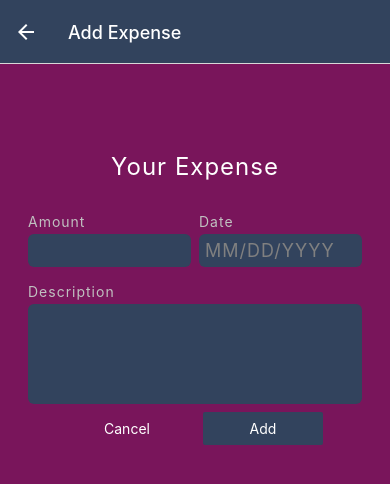
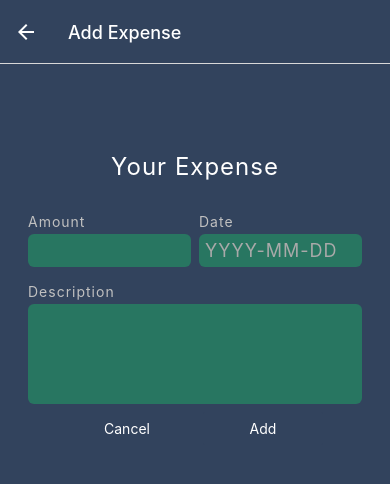
Before and after one commit to wlowrimore/expense_tracker_mobile_app, a React Native app: screen /ManageExpense in a window 390 px wide. Shown: the top 484 px of the page. Built offline with nearby package versions, Linux system fonts and the light colour scheme.

Commit message:
adds functionality to add and update, with pre-populated input fields in update form

```diff
--- a/components/ManageExpense/ExpenseForm.js
+++ b/components/ManageExpense/ExpenseForm.js
@@ -1,9 +1,35 @@
+import { useState } from "react";
 import { View, Text, StyleSheet } from "react-native";
 
 import Input from "./Input";
+import Button from "../UI/Button";
+import { getFormattedDate } from "../../util/date";
 
-function ExpenseForm() {
-  function amountChangedHandler() {}
+function ExpenseForm({ submitButtonLabel, onCancel, onSubmit, defaultValues }) {
+  const [inputValues, setInputValues] = useState({
+    amount: defaultValues ? defaultValues.amount.toString() : "",
+    date: defaultValues ? getFormattedDate(defaultValues.date) : "",
+    description: defaultValues ? defaultValues.description : "",
+  });
+
+  function inputChangedHandler(inputIdentifier, inputValue) {
+    setInputValues((curInputValues) => {
+      return {
+        ...curInputValues,
+        [inputIdentifier]: inputValue,
+      };
+    });
+  }
+
+  function SubmitHandler() {
+    const expenseData = {
+      amount: +inputValues.amount,
+      date: new Date(inputValues.date),
+      description: inputValues.description,
+    };
+
+    onSubmit(expenseData);
+  }
 
   return (
     <View style={styles.form}>
@@ -14,17 +40,19 @@ function ExpenseForm() {
           label="Amount"
           textInputConfig={{
             keyboardType: "decimal-pad",
-            onChangeText: amountChangedHandler,
+            onChangeText: inputChangedHandler.bind(this, "amount"),
+            value: inputValues.amount,
           }}
         />
         <Input
           style={styles.rowInput}
           label="Date"
           textInputConfig={{
-            placeholder: "MM/DD/YYYY",
-            placeholderTextColor: "gray",
+            placeholder: "YYYY-MM-DD",
+            placeholderTextColor: "darkgray",
             maxLength: 10,
-            onChangeText: () => {},
+            onChangeText: inputChangedHandler.bind(this, "date"),
+            value: inputValues.date,
           }}
         />
       </View>
@@ -32,8 +60,18 @@ function ExpenseForm() {
         label="Description"
         textInputConfig={{
           multiline: true,
+          onChangeText: inputChangedHandler.bind(this, "description"),
+          value: inputValues.description,
         }}
       />
+      <View style={styles.buttons}>
+        <Button style={styles.button} mode="flat" onPress={onCancel}>
+          Cancel
+        </Button>
+        <Button style={styles.button} onPress={SubmitHandler}>
+          {submitButtonLabel}
+        </Button>
+      </View>
     </View>
   );
 }
@@ -61,4 +99,15 @@ const styles = StyleSheet.create({
   rowInput: {
     flex: 1,
   },
+
+  buttons: {
+    flexDirection: "row",
+    justifyContent: "center",
+    alignItems: "center",
+  },
+
+  button: {
+    minWidth: 120,
+    marginHorizontal: 8,
+  },
 });
--- a/components/ManageExpense/Input.js
+++ b/components/ManageExpense/Input.js
@@ -32,8 +32,8 @@ const styles = StyleSheet.create({
   },
 
   input: {
-    backgroundColor: GlobalStyles.colors.primary500,
-    color: "silver",
+    backgroundColor: GlobalStyles.colors.primary700,
+    color: "white",
     letterSpacing: 1,
     padding: 6,
     borderRadius: 6,
--- a/constants/styles.js
+++ b/constants/styles.js
@@ -9,7 +9,7 @@ export const GlobalStyles = {
     primary800: "#79155B",
     accent500: "#AC6F41",
     error50: "#fcc4e4",
-    error500: "#CC0312",
+    error500: "#AC3801",
     gray500: "#39324a",
     gray700: "#221c30",
   },
--- a/screens/ManageExpense.js
+++ b/screens/ManageExpense.js
@@ -8,8 +8,13 @@ import { ExpensesContext } from "../store/expenses-context";
 
 function ManageExpense({ route, navigation }) {
   const expensesCtx = useContext(ExpensesContext);
+
   const editedExpenseId = route.params?.expenseId;
   const isEditing = !!editedExpenseId;
+
+  const selectedExpense = expensesCtx.expenses.find(
+    (expense) => expense.id === editedExpenseId
+  );
 
   useLayoutEffect(() => {
     navigation.setOptions({
@@ -26,40 +31,29 @@ function ManageExpense({ route, navigation }) {
     navigation.goBack();
   }
 
-  function confirmHandler() {
+  function confirmHandler(expenseData) {
     if (isEditing) {
-      expensesCtx.updateExpense(editedExpenseId, {
-        description: "Update Test",
-        amount: 19.99,
-        date: new Date("06/26/2016"),
-      });
+      expensesCtx.updateExpense(editedExpenseId, expenseData);
     } else {
-      expensesCtx.addExpense({
-        description: "Test",
-        amount: 54.99,
-        date: new Date("05/25/2015"),
-      });
+      expensesCtx.addExpense(expenseData);
     }
     navigation.goBack();
   }
 
   return (
     <View style={styles.container}>
-      <ExpenseForm />
-      <View style={styles.buttons}>
-        <Button style={styles.button} mode="flat" onPress={cancelHandler}>
-          Cancel
-        </Button>
-        <Button style={styles.button} onPress={confirmHandler}>
-          {isEditing ? "Update" : "Add"}
-        </Button>
-      </View>
+      <ExpenseForm
+        submitButtonLabel={isEditing ? "Update" : "Add"}
+        onSubmit={confirmHandler}
+        onCancel={cancelHandler}
+        defaultValues={selectedExpense}
+      />
       {isEditing && (
         <View style={styles.deleteContainer}>
           <IconButton
             icon="trash"
-            color={GlobalStyles.colors.error500}
-            size={30}
+            color="gray"
+            size={36}
             onPress={deleteExpenseHandler}
           />
         </View>
@@ -74,18 +68,7 @@ const styles = StyleSheet.create({
   container: {
     flex: 1,
     padding: 24,
-    backgroundColor: GlobalStyles.colors.primary800,
-  },
-
-  buttons: {
-    flexDirection: "row",
-    justifyContent: "center",
-    alignItems: "center",
-  },
-
-  button: {
-    minWidth: 120,
-    marginHorizontal: 8,
+    backgroundColor: GlobalStyles.colors.primary500,
   },
 
   deleteContainer: {
--- a/util/date.js
+++ b/util/date.js
@@ -1,5 +1,5 @@
 export function getFormattedDate(date) {
-  return `${date.getMonth() + 1}/${date.getDate()}/${date.getFullYear()}`;
+  return date.toISOString().slice(0, 10);
 }
 
 export function getDateMinusDays(date, days) {
```
